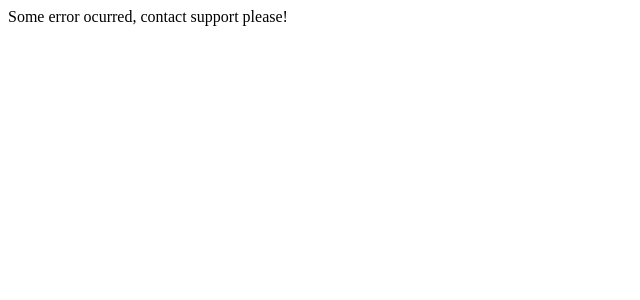
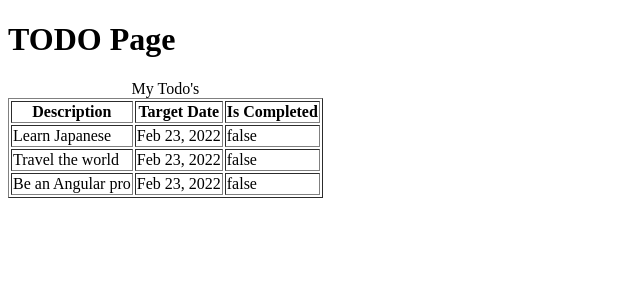
Before and after one commit to joseee-molina/AngularSpringbootFullstackApp, an Angular app in the folder project/frontend/todo/: page /todos in a window 1280 px wide. Shown: the top 300 px of the page, without its empty margins (0-640 px from the left). Built offline with nearby package versions, Linux system fonts and the light colour scheme.

Commit message:
added a personalized name routing for the welcome page, added a message in the welcome page that welcomes the user in the params of the URL, added a link from the welcome page to the new component todo-list, added a table of todo objects in that page

```diff
--- a/project/frontend/todo/src/app/app-routing.module.ts
+++ b/project/frontend/todo/src/app/app-routing.module.ts
@@ -3,11 +3,15 @@ import { RouterModule, Routes } from '@angular/router';
 import { LoginComponent } from './login/login.component';
 import { WelcomeComponent } from './welcome/welcome.component';
 import { ErrorsComponent } from './errors/errors.component';
+import { ListTodosComponent } from './list-todos/list-todos.component';
 
 const routes: Routes = [
   { path: '', component: LoginComponent },
-  { path: 'welcome', component: WelcomeComponent },
+  { path: 'welcome/:name', component: WelcomeComponent },
+  //now, we are expecting a welcome and a name
   { path: 'login', component: LoginComponent },
+  //The order of the routes is important (** must be at the end)
+  { path: 'todos', component: ListTodosComponent },
   { path: '**', component: ErrorsComponent },
 ];
 
--- a/project/frontend/todo/src/app/app.module.ts
+++ b/project/frontend/todo/src/app/app.module.ts
@@ -7,9 +7,10 @@ import { WelcomeComponent } from './welcome/welcome.component';
 import { TavoComponent } from './tavo/tavo.component';
 import { LoginComponent } from './login/login.component';
 import { ErrorsComponent } from './errors/errors.component';
+import { ListTodosComponent } from './list-todos/list-todos.component';
 
 @NgModule({
-  declarations: [AppComponent, WelcomeComponent, TavoComponent, LoginComponent, ErrorsComponent],
+  declarations: [AppComponent, WelcomeComponent, TavoComponent, LoginComponent, ErrorsComponent, ListTodosComponent],
   imports: [BrowserModule, AppRoutingModule, FormsModule],
   //Added FormsModule so that we can use the [(ngModel)]="username"
   providers: [],
--- /dev/null
+++ b/project/frontend/todo/src/app/list-todos/list-todos.component.html
@@ -0,0 +1,25 @@
+<h1>TODO Page</h1>
+
+<table border="1">
+  <caption>
+    My Todo's
+  </caption>
+  <thead>
+    <tr>
+      <th>Description</th>
+      <th>Target Date</th>
+      <th>Is Completed</th>
+    </tr>
+  </thead>
+  <tbody>
+    <!-- in java would be for (todo : Todos) {}-->
+    <tr *ngFor="let todo of todos">
+      <td>{{ todo.description }}</td>
+      <td>{{ todo.targetDate | date }}</td>
+      <!--Adding the "|" pipe makes the date in a normal format instead of computer format-->
+      <!--We can also add the following pipes: | uppercase, | lowercase, et-->
+      <td>{{ todo.done }}</td>
+      <!--todo is the for loop variable-->
+    </tr>
+  </tbody>
+</table>
--- /dev/null
+++ b/project/frontend/todo/src/app/list-todos/list-todos.component.ts
@@ -0,0 +1,27 @@
+import { Component, OnInit } from '@angular/core';
+
+export class Todo {
+  constructor(
+    public id: number,
+    public description: string,
+    public done: boolean,
+    public targetDate: Date
+  ) {}
+}
+
+@Component({
+  selector: 'app-list-todos',
+  templateUrl: './list-todos.component.html',
+  styleUrls: ['./list-todos.component.css'],
+})
+export class ListTodosComponent implements OnInit {
+  todos = [
+    new Todo(1, 'Learn Japanese', false, new Date()),
+    new Todo(2, 'Travel the world', false, new Date()),
+    new Todo(3, 'Be an Angular pro', false, new Date()),
+  ];
+
+  constructor() {}
+
+  ngOnInit(): void {}
+}
--- a/project/frontend/todo/src/app/login/login.component.ts
+++ b/project/frontend/todo/src/app/login/login.component.ts
@@ -1,4 +1,6 @@
 import { Component, OnInit } from '@angular/core';
+import { Router } from '@angular/router';
+//Router needed because is used in constructor because is a dependency
 
 @Component({
   selector: 'app-login',
@@ -10,17 +12,34 @@ export class LoginComponent implements OnInit {
   password = '';
   errorMessage = 'Invalid credentials';
   invalidLogin = false;
+  //We need the router
+  //We do like Angular.giveMeRouter
+  //Now, we use  -- Dependency injection -- in these years
+  //Dependency injection is a built in feature
+  //We want to use the router
+  //If this login component wants to use another router, the router is a dependency of the login component
+  //We need to declate a constructor (already declared below in this login.component.ts file)
+
   handleLogin() {
     // console.log(this.username);
     //console.log(this.password);
     //never print a password
     if (this.username == 'tavin' && this.password == 'dummy') {
       this.invalidLogin = false;
+      //Redirect to welcome page
+      this.router.navigate(['welcome', this.username]);
+      //this.router.navigate() takes an array of paramateres(param1/param2/... for the website link)
+      //Passing welcome, and the name so that we get a presonalized route (needed as stated in the routes file)
     } else {
       this.invalidLogin = true;
     }
   }
-  constructor() {}
+  //So, the router is a dependency of the login component.
+  //So, we declare it as a constructor argument
+  //NOTE: in TypeScript, when we declare a variable in the constructor,
+  //this variable is available to use in the class, without the need to declare
+  //it as an attribute of the class (outside the constructor like in java)
+  constructor(private router: Router) {}
 
   ngOnInit(): void {}
 }
--- a/project/frontend/todo/src/app/welcome/welcome.component.html
+++ b/project/frontend/todo/src/app/welcome/welcome.component.html
@@ -1 +1,4 @@
-<p>welcome works!</p>
+<div>Welcome to our website {{ name }}!</div>
+
+<br />
+See your todo's <a routerLink="/todos">here</a>
--- a/project/frontend/todo/src/app/welcome/welcome.component.ts
+++ b/project/frontend/todo/src/app/welcome/welcome.component.ts
@@ -1,5 +1,6 @@
 import { Component, OnInit } from '@angular/core';
 import { AppComponent } from '../app.component';
+import { ActivatedRoute } from '@angular/router';
 //importing modules was incorporated in ES6
 
 @Component({
@@ -9,11 +10,18 @@ import { AppComponent } from '../app.component';
 })
 export class WelcomeComponent implements OnInit {
   message: string = 'hello my brotha';
-  constructor() {}
+  name = '';
+  constructor(private route: ActivatedRoute) {}
   //The constructor is needed
-
+  //The welcome component must accept the parameter of /:name
+  //So, we inject the dependency ActivatedRoute (what is the route that is currently active)
+  //I need to get the active route and then get the parameter passed in
+  //Now, we pickupt the route parameter name
   ngOnInit(): void {
     console.log(this.message);
+    //We pickup the route parameter name here
+    //console.log(this.route.snapshot.params['name']);
+    this.name = this.route.snapshot.params['name'];
   }
   //We have to say : void so that we know it returns nothing (TS)
 }
```
Also changed, not shown: project/frontend/todo/src/app/list-todos/list-todos.component.css (added), 1 other file (tests, documents, lock files or other folders).
